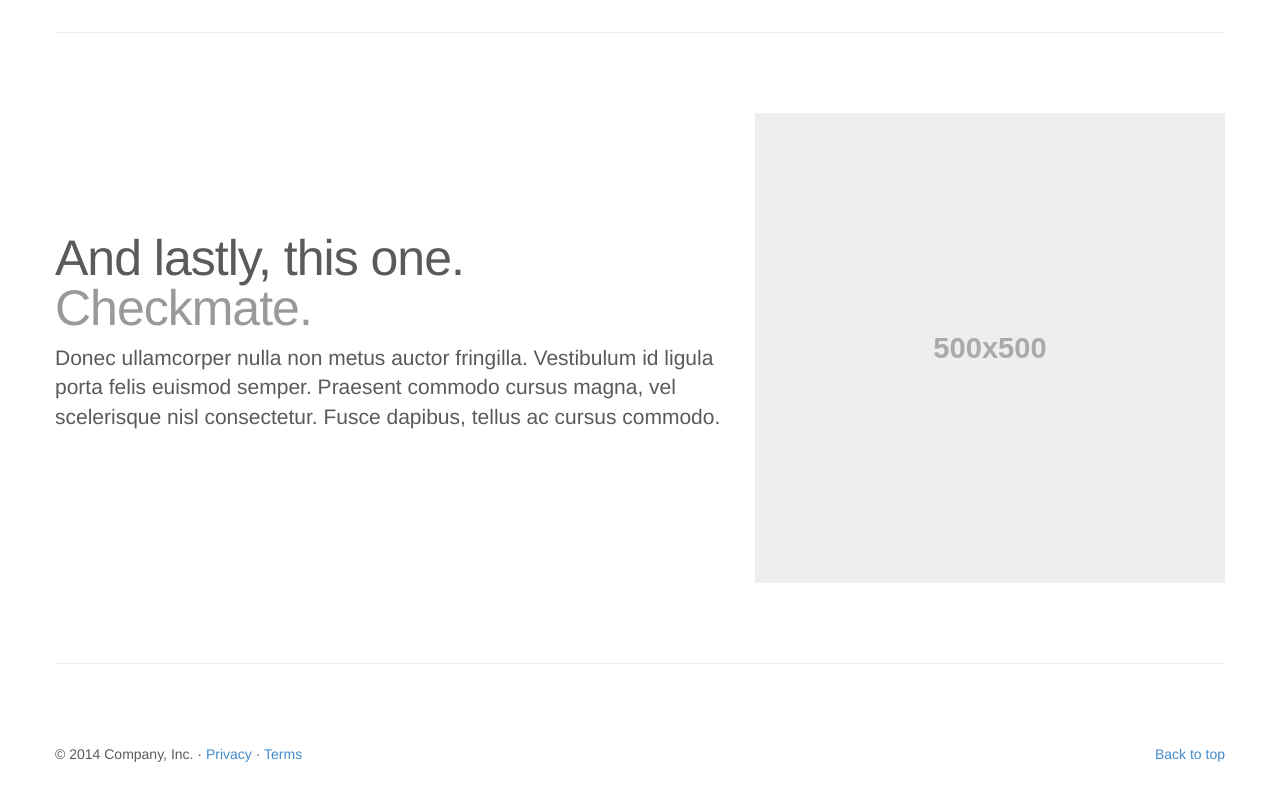
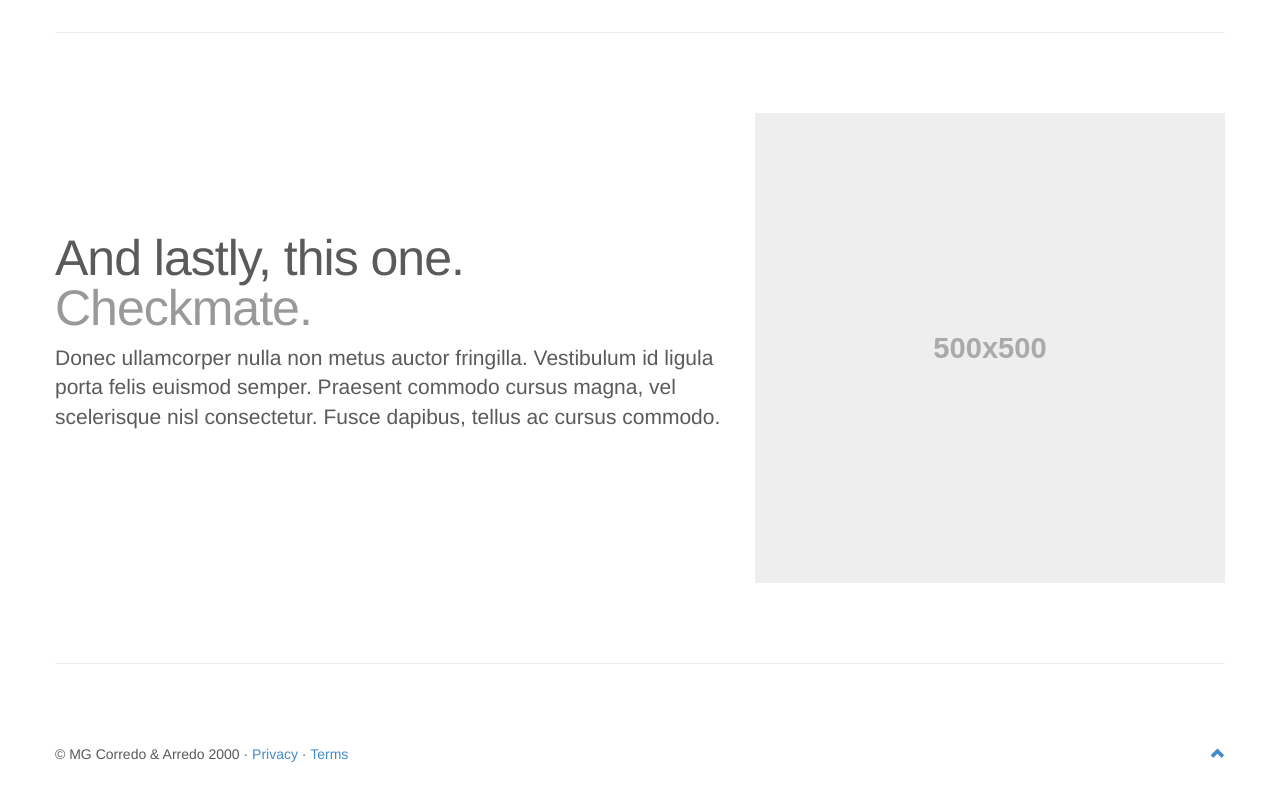
Before and after one commit to MicheleMannino/manninotende, a plain HTML site: page index.html in a window 1280 px wide. Shown: the part 2247-3047 px from the top of the page. Drawn offline with nearby package versions, Linux system fonts and the light colour scheme.

Commit message:
Added arrow icon.

```diff
--- a/index.html
+++ b/index.html
@@ -190,8 +190,9 @@
 
       <!-- FOOTER -->
       <footer>
-        <p class="pull-right"><a href="#">Back to top</a></p>
-        <p>&copy; 2014 Company, Inc. &middot; <a href="#">Privacy</a> &middot; <a href="#">Terms</a></p>
+        <p class="pull-right"><a href="#"><span class="glyphicon glyphicon-chevron-up"></span></a></p>
+
+        <p>&copy; MG Corredo &amp; Arredo 2000 &middot; <a href="#">Privacy</a> &middot; <a href="#">Terms</a></p>
       </footer>
 
     </div><!-- /.container -->
```
